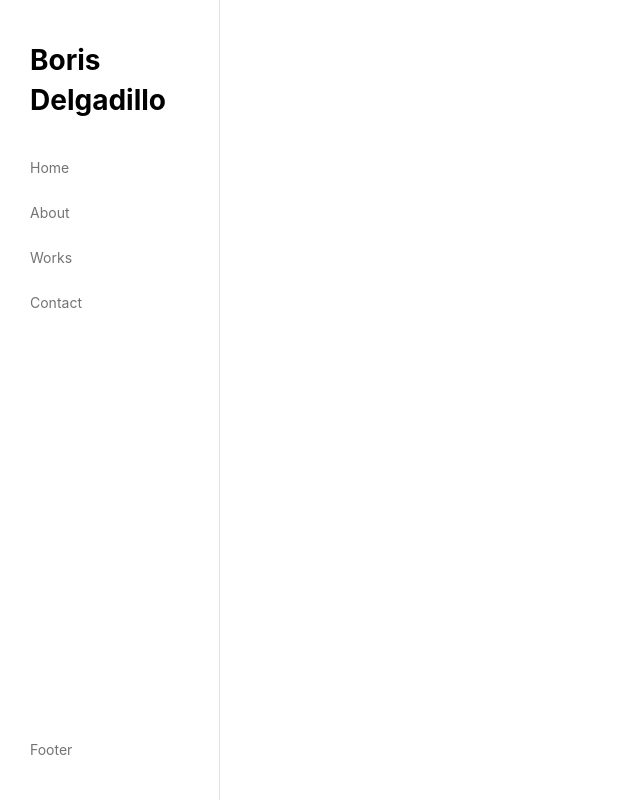
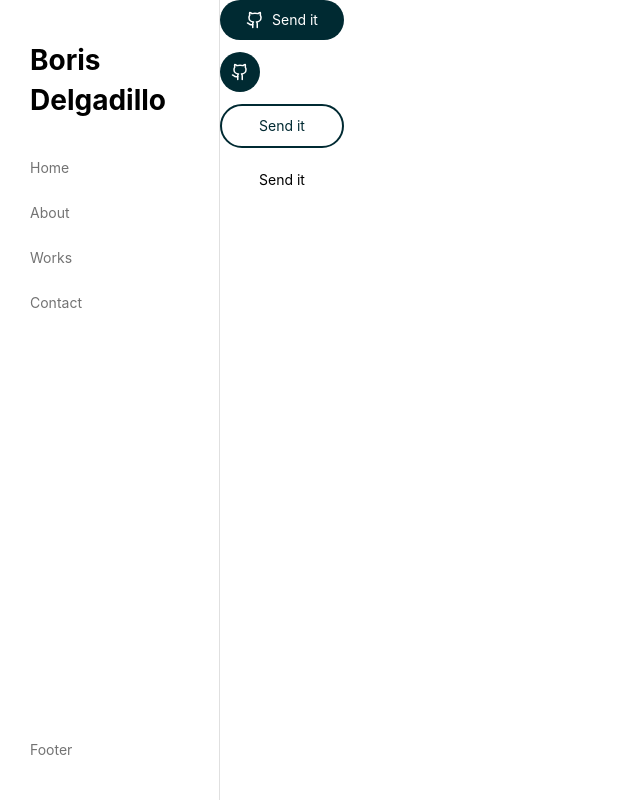
Before and after one commit to Fosforito47/Web-Portfolio-Minimalist, a React (Vite) app: page / in a window 1280 px wide. Shown: the whole page, without its empty margins (0-640 px from the left). Built offline with nearby package versions, Linux system fonts and the light colour scheme.

Commit message:
feat: Implement Button component

```diff
--- a/package.json
+++ b/package.json
@@ -13,6 +13,7 @@
     "@tailwindcss/vite": "^4.3.5",
     "react": "^19.3.1",
     "react-dom": "^19.3.1",
+    "tailwind-merge": "^3.7.0",
     "tailwindcss": "^4.3.5"
   },
   "devDependencies": {
--- a/src/App.jsx
+++ b/src/App.jsx
@@ -1,9 +1,18 @@
+import { Button } from "./components/UI/Button";
+import { Chip } from "./components/UI/Chips";
 import SideBar from "./components/UI/SideBar";
+import { Github } from "lucide-react";
 
 function App() {
   return (
     <div className="flex h-screen">
       <SideBar />
+      <div className="flex flex-col  gap-3">
+        <Button text="Send it" LeadingIcon={Github} />
+        <Button iconOnly Icon={Github} />
+        <Button text="Send it" variant="secondary" />
+        <Button text="Send it" variant="ghost" />
+      </div>
     </div>
   );
 }
--- /dev/null
+++ b/src/components/UI/Button.jsx
@@ -0,0 +1,123 @@
+import { twMerge } from "tailwind-merge"; //esta libreria te permite merge dos estilos de tailwind sin generar conflictos
+
+/**Estas son las propiedades que el componente recibe:
+ * children: el texto o contenido dentro del botón (por defecto “Button”).
+ * variant: define el estilo del botón (primary, outline, ghost).
+ * onClick: función que se ejecuta cuando se hace clic.
+ * type: el tipo de botón (button, submit, reset).
+ * className: permite añadir clases personalizadas desde fuera.
+ * disabled: desactiva el botón (visual y funcionalmente).
+ */
+
+export function Button({
+  text = "",
+  variant = "primary",
+  onClick,
+  type = "button",
+  LeadingIcon,
+  TrailingIcon,
+  Icon,
+  iconOnly = false,
+  iconSize = "18",
+  className = "",
+  disabled = false,
+}) {
+  /**
+   *  inline-flex: crea un inline element
+   * gap-2: es necesario este gap por si el botton trae iconos incluidos
+   * font-semibold: texto seminegrita.
+   * p-4 rounded-xl: padding y esquinas redondeadas.
+   * transition-all duration-300: animaciones suaves.
+   * enabled: solo activa esas propiedades cuando el boton esta activo
+   * enabled:hover:scale-[1.02]: al pasar el mouse, el botón crece levemente.
+   * active:scale-[0.98]: al presionar, se encoge un poco.
+   * disabled:opacity-40 disabled:cursor-not-allowed: cuando está desactivado, se ve opaco y el cursor cambia.
+   */
+  const baseStyle = `
+    inline-flex items-center justify-center gap-2
+	text-sm font-regular rounded-3xl
+	transition-all duration-300 transform
+	enabled:hover:-translate-y-1
+	disabled:opacity-40 disabled:cursor-not-allowed
+  `;
+
+  // Variantes de estilo
+  const variants = {
+    primary: `
+		bg-primary
+		text-white
+        enabled:hover:bg-accent
+        enabled:hover:shadow-[0_0_20px_rgba(255,0,110,0.5)]
+		`,
+    secondary: `
+		border-2 border-primary text-primary
+		enabled:hover:bg-accent enabled:hover:text-white
+        enabled: hover:border-2  enabled:hover:border-accent
+	    enabled:hover:shadow-[0_0_20px_rgba(255,0,110,0.5)]
+		`,
+    ghost: `
+		enabled:hover:text-primary
+        enabled:hover:text-accent
+	`,
+  };
+
+  /**
+   * Esto selecciona el estilo según la prop variant. Si el usuario pasa un valor no valido, usa primary por defecto.
+   */
+  const variantStyle = variants[variant] || variants.primary;
+
+  /**
+   * Es una tenary conditional que evalua si la propiedad "iconOnly" es verdadera
+   * si lo es entonces aplica un estilo de padding, sino aplica el otro estilo de padding
+   */
+
+  /**
+   * Button Size:
+   * padding x = 26px
+   * padding y = 10px
+   *
+   * h-10: 40px de altura.
+   * w-10 : 40px de ancho.
+   * min-w-10 : evita que se reduzca.
+   * p-0: elimina el padding interno.
+   */
+  const sizeStyle = iconOnly
+    ? "h-10 w-10 min-w-10 p-0 "
+    : "px-[26px] py-[10px]";
+
+  // Construimos las clases con twMerge correctamente
+  const finalClass = twMerge(baseStyle, variantStyle, sizeStyle, className);
+
+  /**
+   * Retorna el botton con todas su propiedades.
+   * La propiedad "className={`${baseStyle} ${variantStyle}${sizeStyle} ${className}" concatena los estilos de todas esas variables
+   * Todo lo que esta dentro del button se renderiza condicionalmente
+   */
+  return (
+    <button
+      type={type}
+      onClick={onClick}
+      disabled={disabled}
+      className={finalClass}
+    >
+      {/**
+       * LeadingIcon: Es una prop que espera un componente de React (el componente SVG importado, comoGithubIcon).
+       * La condición " LeadingIcon &&"  comprueba si esta prop fue proporcionada.
+       * "!iconOnly:" Comprueba que el botón no sea solo un ícono. Si lo es, el icono se renderizará en la sección final.
+       * Si ambas son ciertas, se renderiza el componente LeadingIcon, pasándole clases de CSS para establecer su tamaño (h-4 w-4 — 4x4 unidades)
+       * y un estilo específico para el icono (iconVarient).
+       */}
+      {/* Ícono a la izquierda */}
+      {LeadingIcon && !iconOnly && <LeadingIcon size={iconSize} />}
+
+      {/* Texto del botón */}
+      {!iconOnly && <span>{text}</span>}
+
+      {/* Ícono a la derecha */}
+      {TrailingIcon && !iconOnly && <TrailingIcon size={iconSize} />}
+
+      {/* Solo ícono */}
+      {iconOnly && <Icon size={iconSize} />}
+    </button>
+  );
+}
--- a/src/index.css
+++ b/src/index.css
@@ -3,4 +3,5 @@
 @theme {
   --color-sidebar: #e0e0e0;
   --color-accent: #ed254e;
+  --color-primary: #002a32;
 }
--- a/vite.config.js
+++ b/vite.config.js
@@ -1,8 +1,9 @@
 import react from "@vitejs/plugin-react";
 import { defineConfig } from "vite";
 import tailwindcss from "@tailwindcss/vite";
+import { twMerge } from "tailwind-merge";
 
 // https://vite.dev/config/
 export default defineConfig({
-  plugins: [react(), tailwindcss()],
+  plugins: [react(), tailwindcss(), twMerge()],
 });
```
Also changed, not shown: 2 other files (tests, documents, lock files or other folders).
